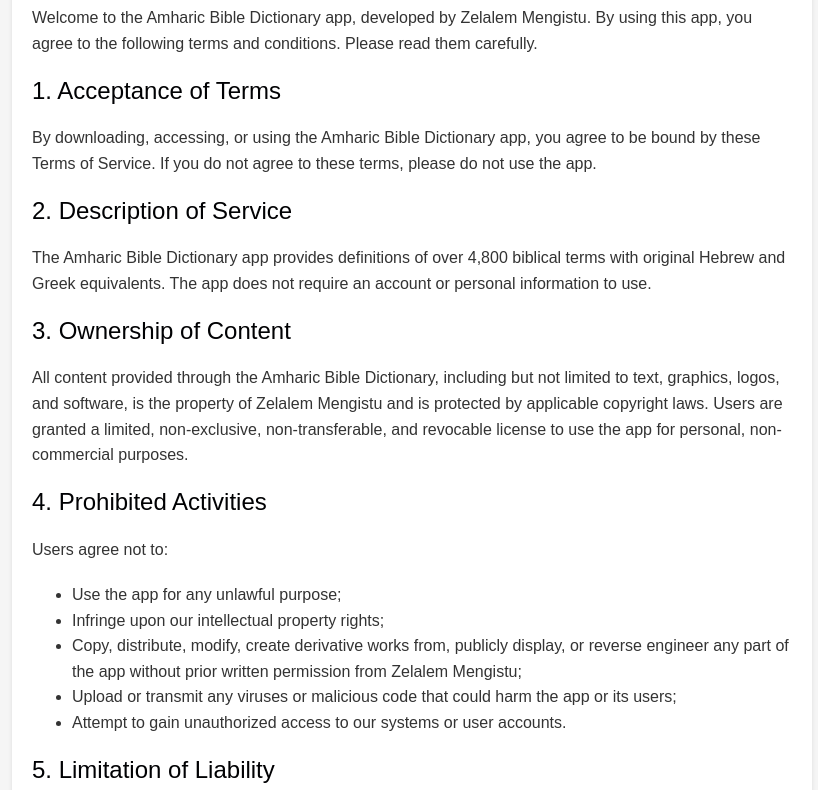
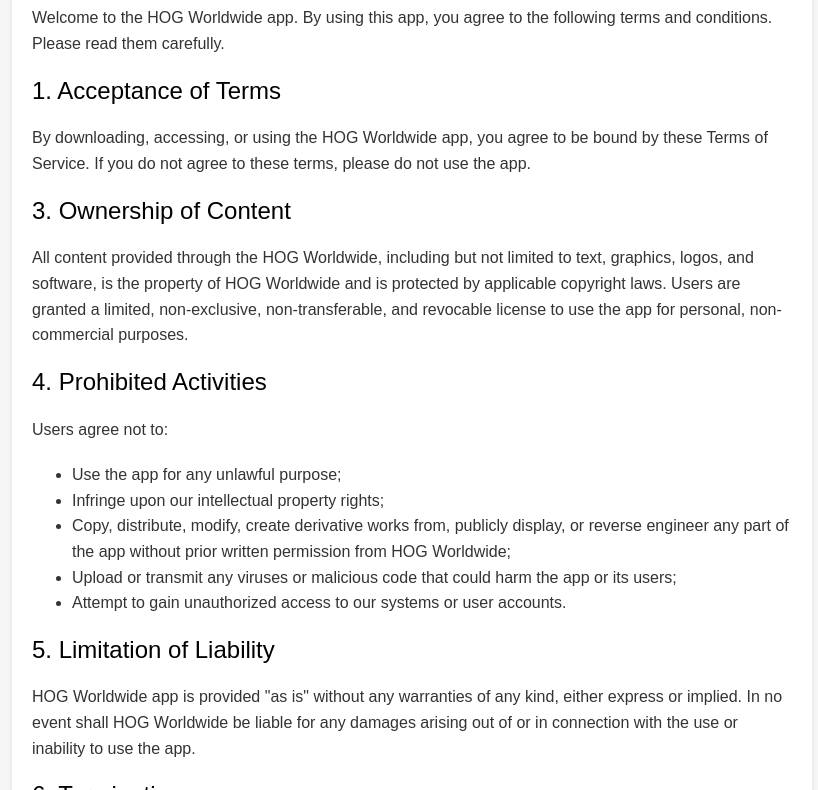
Before and after one commit to Abenezerfikadu/hog-terms-of-service, a plain HTML site: page index.html in a window 1280 px wide. Shown: the part 103-893 px from the top of the page, without its empty margins (228-1046 px from the left). Drawn offline with nearby package versions, Linux system fonts and the light colour scheme.

Commit message:
Update index.html

```diff
--- a/index.html
+++ b/index.html
@@ -3,7 +3,7 @@
 <head>
   <meta charset="UTF-8">
   <meta name="viewport" content="width=device-width, initial-scale=1.0">
-  <title>Amharic Bible Dictionary - Terms of Service</title>
+  <title>HOG Worldwide - Terms of Service</title>
   <link rel="stylesheet" href="https://stackpath.bootstrapcdn.com/bootstrap/4.5.2/css/bootstrap.min.css">
   <style>
     body {
@@ -50,24 +50,20 @@
 </head>
 <body>
   <div class="container">
-    <h1 class="text-center">Amharic Bible Dictionary Terms of Service</h1>
+    <h1 class="text-center">HOG Worldwide Terms of Service</h1>
     <p>
-      Welcome to the Amharic Bible Dictionary app, developed by Zelalem Mengistu. By using this app, you agree to the following terms and conditions. Please read them carefully.
+      Welcome to the HOG Worldwide app. By using this app, you agree to the following terms and conditions. Please read them carefully.
     </p>
 
     <h2>1. Acceptance of Terms</h2>
     <p>
-      By downloading, accessing, or using the Amharic Bible Dictionary app, you agree to be bound by these Terms of Service. If you do not agree to these terms, please do not use the app.
+      By downloading, accessing, or using the HOG Worldwide app, you agree to be bound by these Terms of Service. If you do not agree to these terms, please do not use the app.
     </p>
 
-    <h2>2. Description of Service</h2>
-    <p>
-      The Amharic Bible Dictionary app provides definitions of over 4,800 biblical terms with original Hebrew and Greek equivalents. The app does not require an account or personal information to use.
-    </p>
 
     <h2>3. Ownership of Content</h2>
     <p>
-      All content provided through the Amharic Bible Dictionary, including but not limited to text, graphics, logos, and software, is the property of Zelalem Mengistu and is protected by applicable copyright laws. Users are granted a limited, non-exclusive, non-transferable, and revocable license to use the app for personal, non-commercial purposes.
+      All content provided through the HOG Worldwide, including but not limited to text, graphics, logos, and software, is the property of HOG Worldwide and is protected by applicable copyright laws. Users are granted a limited, non-exclusive, non-transferable, and revocable license to use the app for personal, non-commercial purposes.
     </p>
 
     <h2>4. Prohibited Activities</h2>
@@ -76,14 +72,14 @@
       <ul>
         <li>Use the app for any unlawful purpose;</li>
         <li>Infringe upon our intellectual property rights;</li>
-        <li>Copy, distribute, modify, create derivative works from, publicly display, or reverse engineer any part of the app without prior written permission from Zelalem Mengistu;</li>
+        <li>Copy, distribute, modify, create derivative works from, publicly display, or reverse engineer any part of the app without prior written permission from HOG Worldwide;</li>
         <li>Upload or transmit any viruses or malicious code that could harm the app or its users;</li>
         <li>Attempt to gain unauthorized access to our systems or user accounts.</li>
       </ul>
 
     <h2>5. Limitation of Liability</h2>
     <p>
-      The Amharic Bible Dictionary app is provided "as is" without any warranties of any kind, either express or implied. In no event shall Zelalem Mengistu be liable for any damages arising out of or in connection with the use or inability to use the app.
+      HOG Worldwide app is provided "as is" without any warranties of any kind, either express or implied. In no event shall HOG Worldwide be liable for any damages arising out of or in connection with the use or inability to use the app.
     </p>
 
     <h2>6. Termination</h2>
@@ -103,10 +99,10 @@
 
     <h2>9. Contact Information</h2>
     <p>
-      If you have any questions about these Terms of Service, please contact us at kfsoftwaredevelopment@gmail.com
+      If you have any questions about these Terms of Service, please contact us at hogworldwideapp@gmail.com
     </p>
 
-    <p class="last-updated text-right">Last updated: 9/23/2023</p>
+    <p class="last-updated text-right">Last updated: 12/9/2024</p>
   </div>
   <script src="https://code.jquery.com/jquery-3.5.1.slim.min.js"></script>
   <script src="https://cdn.jsdelivr.net/npm/@popperjs/core@2.5.4/dist/umd/popper.min.js"></script>
```
